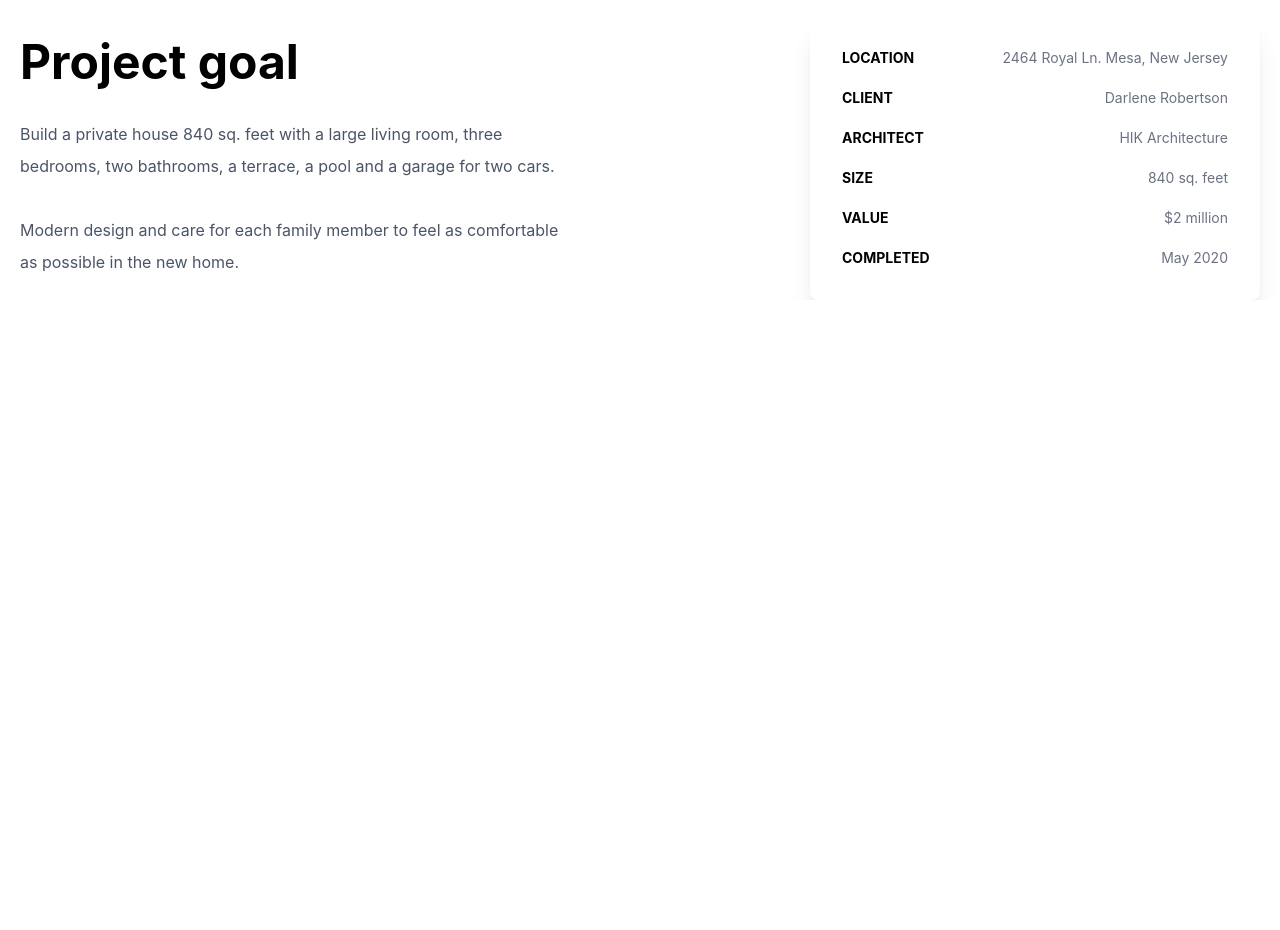
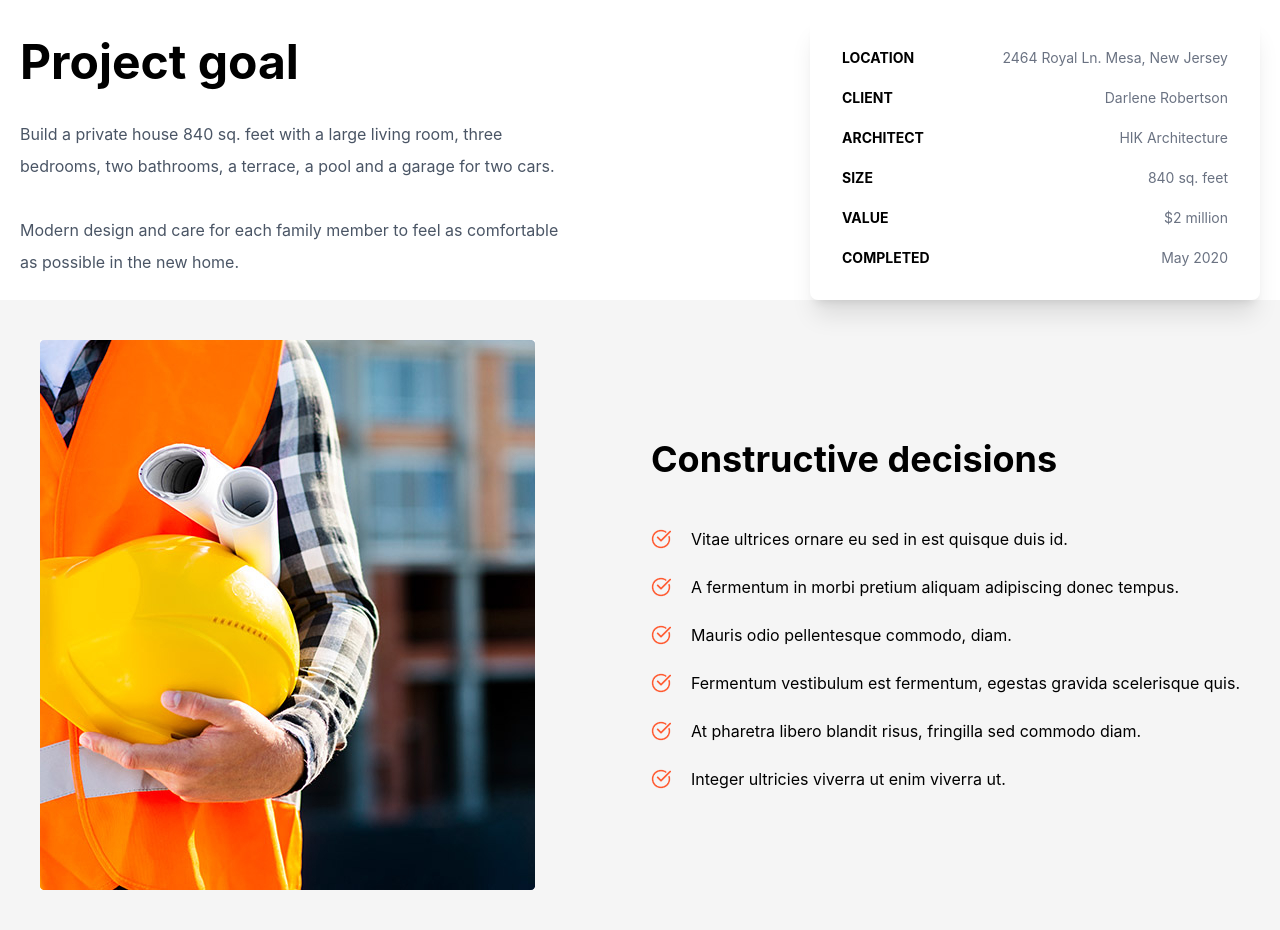
Before and after one commit to nozimnegmatov0010/teamwork2, a website: page src/page5.html in a window 1280 px wide. Shown: the part 1280-2210 px from the top of the page. Before the commit the page ends 1580 px from the top, so only its background shows below. Drawn offline with nearby package versions, Linux system fonts and the light colour scheme; files that its build step writes are made by us from their sources.

Commit message:
page 5 section 3

```diff
--- a/src/page5.html
+++ b/src/page5.html
@@ -139,5 +139,59 @@
   </div>
 </section>
 
+<!-- section 3 -->
+
+<section class="bg-[whitesmoke] p-10">
+
+<nav class="max-w-325 m-auto items-center flex justify-between flex-col lg:flex-row">
+
+<img class="" src="./img/image.jpg" alt="">
+
+<div>
+
+<h1 class="text-4xl font-bold">Constructive decisions</h1>
+<br><br>
+<!-- tx -->
+<nav class="flex gap-5 items-center">
+<img src="./img/check (1).png" alt="">
+<p>Vitae ultrices ornare eu sed in est quisque duis id.</p>
+</nav>
+<br>
+<!-- tx -->
+<nav class="flex gap-5 items-center">
+<img src="./img/check (1).png" alt="">
+<p>A fermentum in morbi pretium aliquam adipiscing donec tempus.</p>
+</nav>
+<br>
+<!-- tx -->
+<nav class="flex gap-5 items-center">
+<img src="./img/check (1).png" alt="">
+<p>Mauris odio pellentesque commodo, diam.</p>
+</nav>
+<br>
+<!-- tx -->
+<nav class="flex gap-5 items-center">
+<img src="./img/check (1).png" alt="">
+<p>Fermentum vestibulum est fermentum, egestas gravida scelerisque quis.</p>
+</nav>
+<br>
+<!-- tx -->
+<nav class="flex gap-5 items-center">
+<img src="./img/check (1).png" alt="">
+<p>At pharetra libero blandit risus, fringilla sed commodo diam.</p>
+</nav>
+<br>
+<!-- tx -->
+<nav class="flex gap-5 items-center">
+<img src="./img/check (1).png" alt="">
+<p>Integer ultricies viverra ut enim viverra ut.</p>
+</nav>
+
+</div>
+
+</nav>
+
+</section>
+
 </body>
 </html>
```
Also changed, not shown: src/img/check (1).png (added), src/img/image.jpg (added).
